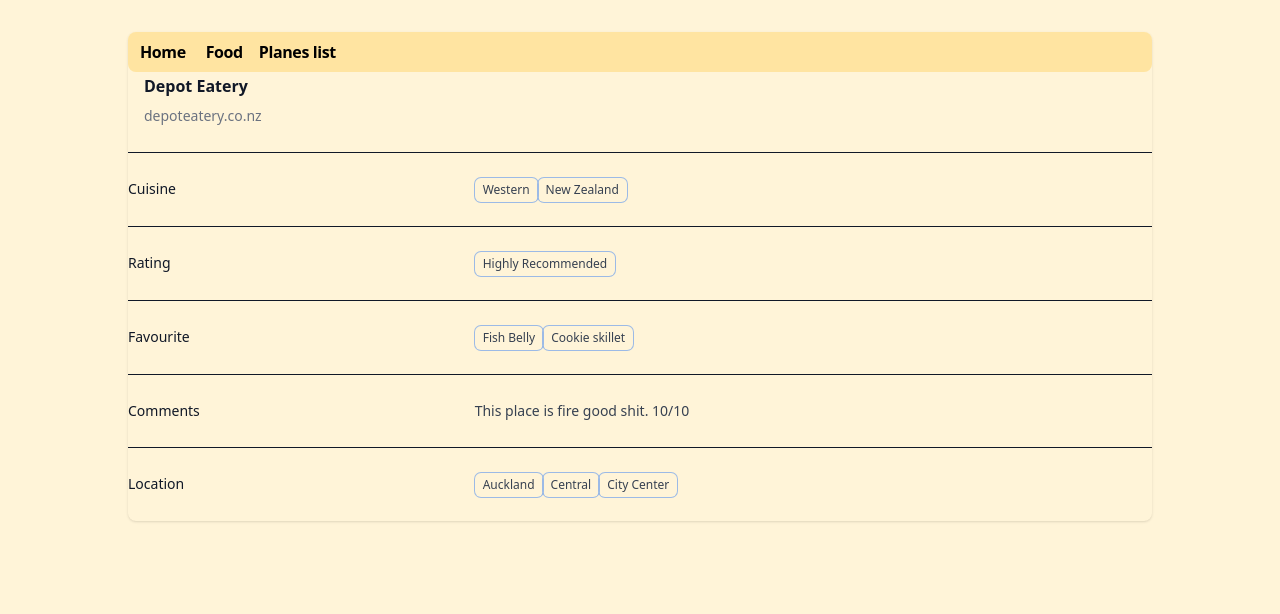
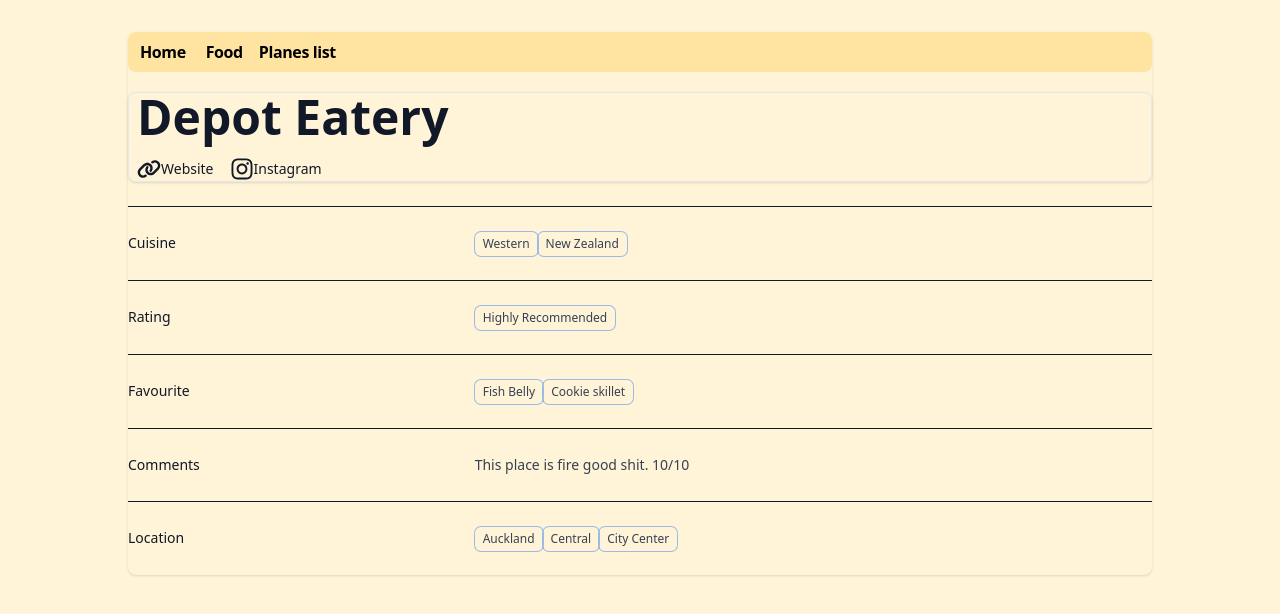
Before and after one commit to pietasty/Website, a Next.js app: page /food/depot-eatery in a window 1280 px wide. Shown: the top 614 px of the page. Built offline with nearby package versions, Linux system fonts and the light colour scheme.

Commit message:
created a better header for food page

```diff
--- a/app/components/foodPage.tsx
+++ b/app/components/foodPage.tsx
@@ -1,6 +1,45 @@
 import { TagList } from './tag'
 import { Header, Content } from '../utils/types'
-import { niceName, getUrlHostName } from '../utils/utils';
+import { niceName } from '../utils/utils';
+import { FontAwesomeIcon } from '@fortawesome/react-fontawesome'
+import { faLink } from '@fortawesome/free-solid-svg-icons';
+import { faInstagram } from '@fortawesome/free-brands-svg-icons';
+
+
+
+function FoodHeader({data} : {data:Header}){
+    var website = data.website ? (
+        <a
+        className="flex flex-row text-sm leading-6 text-gray-900"
+        href={data.website} target="_blank" rel="noopener noreferrer"
+        >
+            <FontAwesomeIcon icon={faLink} className="h-6 w-6"/>
+            <p>Website</p>
+        </a>
+    ) : null;
+
+    var instagram = data.instagram ? (
+        <a
+        className="flex flex-row text-sm leading-6 text-gray-900"
+        href={data.instagram} target="_blank" rel="noopener noreferrer"
+        >
+            <FontAwesomeIcon icon={faInstagram} className="h-6 w-6"/>
+            <p>Instagram</p>
+        </a>
+    ) : null
+
+    return(
+        <div className="my-5 px-2 rounded-lg shadow border border-grey-900">
+            <h1 className="text-5xl font-semibold text-gray-900">{data.title}</h1>
+            <div className="flex flex-row mt-4 space-x-4">
+                {website}
+                {instagram}
+            </div>
+
+        </div>
+    )
+}
+
 
 function FoodSection({
     title,
@@ -31,18 +70,9 @@
     header: Header,
     content: Content
 }) {
-    var link = null;
-    if(header.website !== null){
-        var hostname = getUrlHostName(header.website);
-        link = <a href={header.website} target="_blank" rel="noopener noreferrer">{hostname}</a>
-    }
-
     return (
         <div>
-            <div className="px-4 xs:px-0">
-                <h3 className="text-base font-semibold leading-7 text-gray-900">{header.title}</h3>
-                <p className="mt-1 max-w-2xl text-sm leading-6 text-gray-500">{link}</p>
-            </div>
+            <FoodHeader data={header}/>
             <div className="mt-6">
                 {Object.entries(content).map((kv, i) => {
                     var [k, v] = kv;
--- a/app/food/posts/depot-eatery.json
+++ b/app/food/posts/depot-eatery.json
@@ -4,7 +4,8 @@
     },
     "header": {
         "title": "Depot Eatery",
-        "website": "https://depoteatery.co.nz"
+        "website": "https://depoteatery.co.nz",
+        "instagram": "https://www.instagram.com/depoteatery"
     },
     "content": {
         "cuisine": ["Western", "New Zealand"],
--- a/app/utils/types.ts
+++ b/app/utils/types.ts
@@ -2,7 +2,8 @@
 
 export type Header = {
     title: string,
-    website?: string
+    website?: string,
+    instagram?: string
 }
 
 export type Content = {
```
